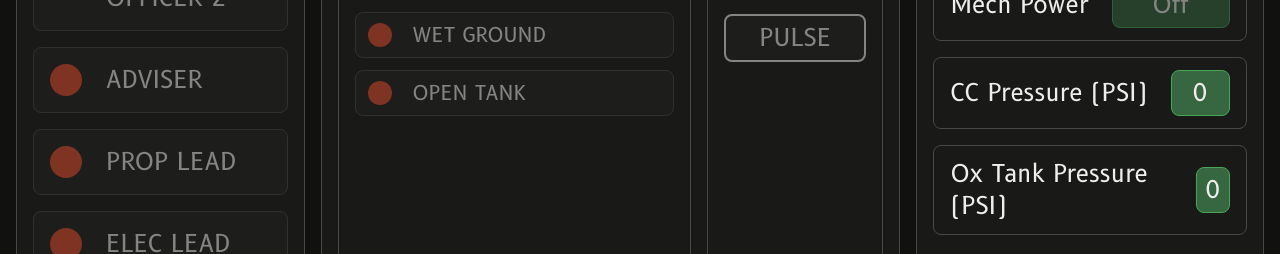
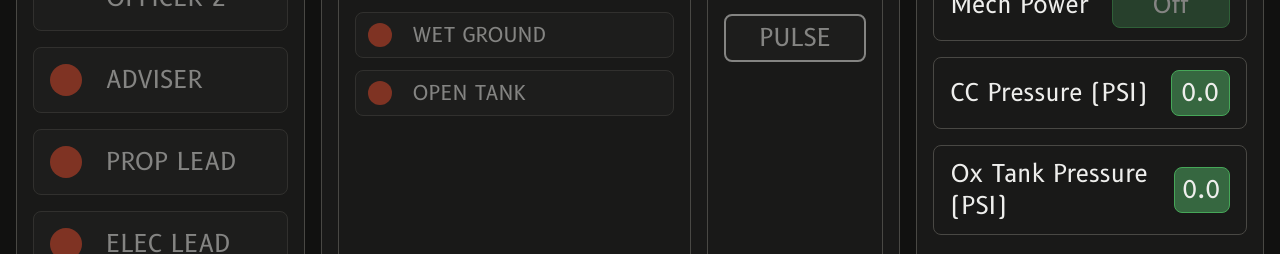
Before and after one commit to CSI-Rockets-Eletronics/ControlCenterUI_2026, a React (Vite) app: page /1 in a window 1280 px wide. Shown: the part 546-800 px from the top of the page. Built offline with nearby package versions, Linux system fonts and the light colour scheme; no server answers.

Commit message:
Change pressure precision

```diff
--- a/src/components/statusPanel.tsx
+++ b/src/components/statusPanel.tsx
@@ -53,47 +53,37 @@ const ClickableDisplay = memo(function ClickableDisplay({
 });
 
 const CombustionPressureDisplay = memo(function CombustionPressureDisplay() {
-  const combustionPressure = useLaunchMachineSelector((state) =>
-    Math.round(state.context.stationState?.status.combustionPressure ?? 0)
+  const value = useLaunchMachineSelector((state) =>
+    (state.context.stationState?.status.combustionPressure ?? 0).toFixed(1)
   );
 
   return (
-    <StatusDisplay
-      label="CC Pressure (PSI)"
-      color="green"
-      value={String(combustionPressure)}
-    />
+    <StatusDisplay label="CC Pressure (PSI)" color="green" value={value} />
   );
 });
 
 const OxidizerTankPressureDisplay = memo(
   function OxidizerTankPressureDisplay() {
-    const oxidizerTankPressure = useLaunchMachineSelector((state) =>
-      Math.round(state.context.stationState?.status.oxidizerTankPressure ?? 0)
+    const value = useLaunchMachineSelector((state) =>
+      (state.context.stationState?.status.oxidizerTankPressure ?? 0).toFixed(1)
     );
 
     return (
       <StatusDisplay
         label="Ox Tank Pressure (PSI)"
         color="green"
-        value={String(oxidizerTankPressure)}
+        value={value}
       />
     );
   }
 );
 
 const AltitudeDisplay = memo(function AltitudeDisplay() {
-  const altitude = useLaunchMachineSelector((state) =>
-    Math.round(state.context.stationState?.gps?.alt ?? 0)
+  const value = useLaunchMachineSelector((state) =>
+    (state.context.stationState?.gps?.alt ?? 0).toFixed(1)
   );
 
-  return (
-    <StatusDisplay
-      label="Altitude (ft)"
-      color="green"
-      value={String(altitude)}
-    />
-  );
+  return <StatusDisplay label="Altitude (ft)" color="green" value={value} />;
 });
 
 export const StatusPanel = memo(function StatusPanel() {
--- a/src/lib/stationInterface.ts
+++ b/src/lib/stationInterface.ts
@@ -103,12 +103,8 @@ export function parseRemoteStationState(
     relays: parseActuatorStateByte(remoteState.actuatorStatusByte),
     status: {
       // convert pressures tom mPSI to PSI
-      combustionPressure: Math.round(
-        remoteState.combustionChamberTransducerValue / 1000
-      ),
-      oxidizerTankPressure: Math.round(
-        remoteState.oxidizerTankTransducerValue / 1000
-      ),
+      combustionPressure: remoteState.combustionChamberTransducerValue / 1000,
+      oxidizerTankPressure: remoteState.oxidizerTankTransducerValue / 1000,
     },
   };
 }
```
